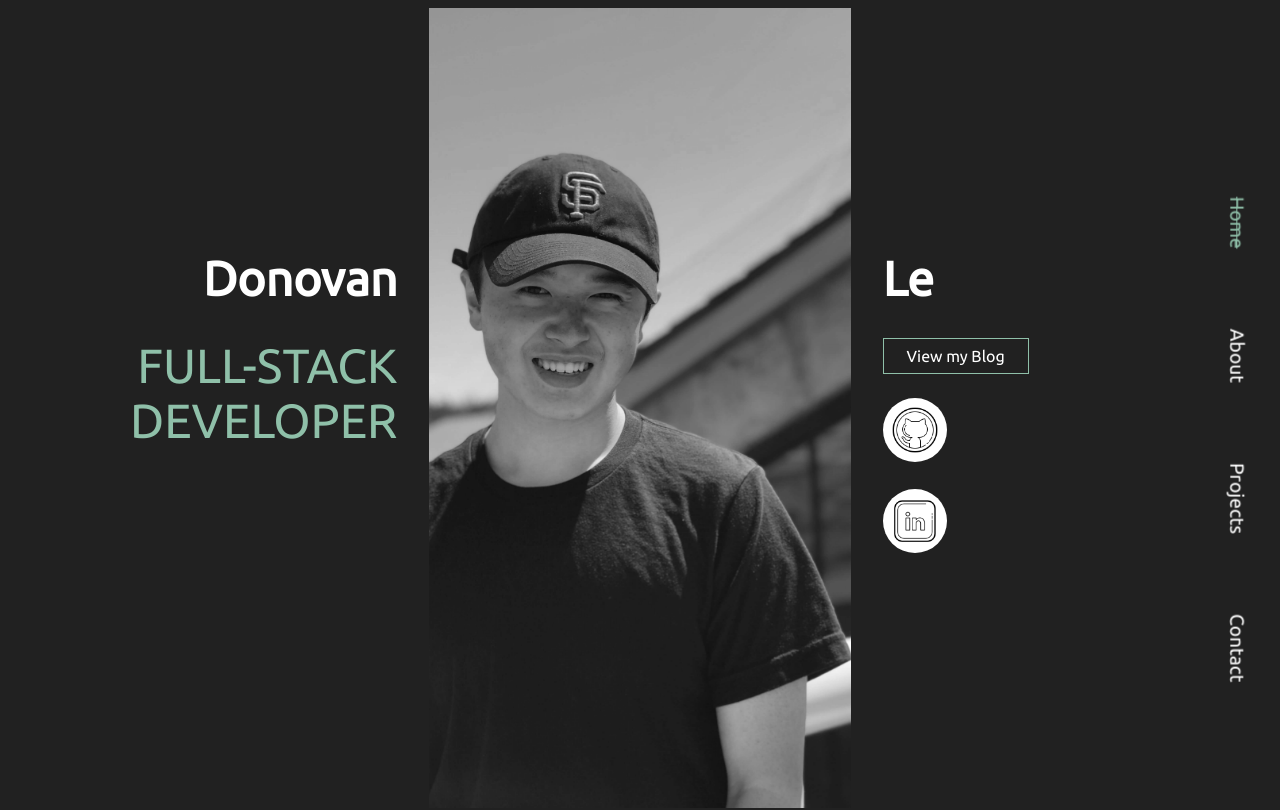
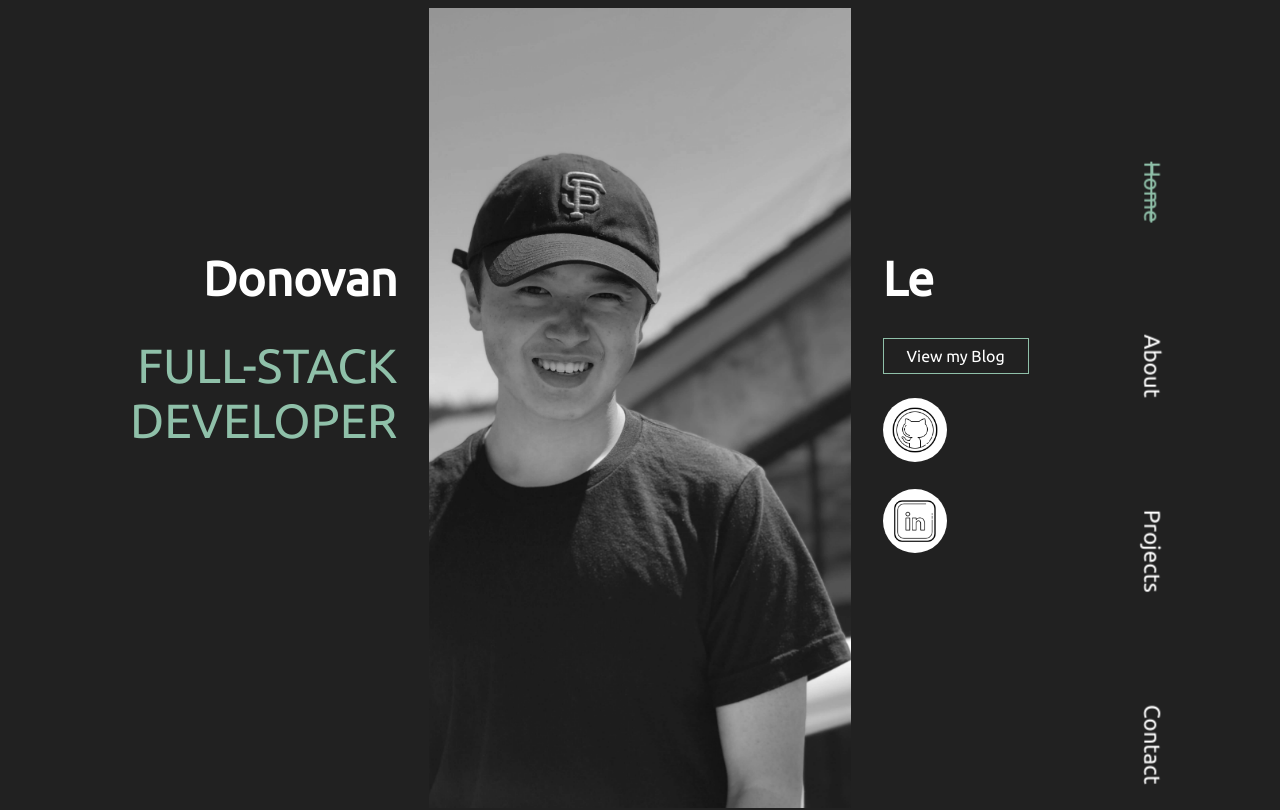
Before and after one commit to donotle98/dons-portfolio, a React (Create React App) app: page /home in a window 1280 px wide. Shown: the top 810 px of the page. Built offline with nearby package versions, Linux system fonts and the light colour scheme.

Commit message:
changed linked

```diff
--- a/src/App.js
+++ b/src/App.js
@@ -55,8 +55,8 @@ const StyledWrapper = styled.main`
             transform: rotate(90deg);
             position: fixed;
             right: -260px;
-            top: 400px;
-            z-index: 100;
+            top: 60%;
+            z-index: 1000;
         }
     }
 `;
--- a/src/NavBar/NavBar.js
+++ b/src/NavBar/NavBar.js
@@ -8,9 +8,9 @@ const NavBar = () => {
         <StyledWrapper>
             <div className='nav-wrapper'>
                 <ul>
-                    <Link to='/home'>
-                        <li
-                            onClick={() => setPage('home')}
+                    <li onClick={() => setPage('home')}>
+                        <Link
+                            to='/home'
                             style={{
                                 textDecoration:
                                     page === 'home' ? 'line-through' : 'none',
@@ -18,11 +18,12 @@ const NavBar = () => {
                             }}
                         >
                             Home
-                        </li>
-                    </Link>
-                    <Link to='/about'>
-                        <li
-                            onClick={() => setPage('about')}
+                        </Link>
+                    </li>
+
+                    <li onClick={() => setPage('about')}>
+                        <Link
+                            to='/about'
                             style={{
                                 textDecoration:
                                     page === 'about' ? 'line-through' : 'none',
@@ -30,11 +31,12 @@ const NavBar = () => {
                             }}
                         >
                             About
-                        </li>
-                    </Link>
-                    <Link to='/projects'>
-                        <li
-                            onClick={() => setPage('projects')}
+                        </Link>
+                    </li>
+
+                    <li onClick={() => setPage('projects')}>
+                        <Link
+                            to='/projects'
                             style={{
                                 textDecoration:
                                     page === 'projects'
@@ -45,11 +47,12 @@ const NavBar = () => {
                             }}
                         >
                             Projects
-                        </li>
-                    </Link>
-                    <Link to='/contact'>
-                        <li
-                            onClick={() => setPage('contact')}
+                        </Link>
+                    </li>
+
+                    <li onClick={() => setPage('contact')}>
+                        <Link
+                            to='/contact'
                             style={{
                                 textDecoration:
                                     page === 'contact'
@@ -59,8 +62,8 @@ const NavBar = () => {
                             }}
                         >
                             Contact
-                        </li>
-                    </Link>
+                        </Link>
+                    </li>
                 </ul>
             </div>
         </StyledWrapper>
@@ -75,15 +78,18 @@ const StyledWrapper = styled.main`
             ul {
                 background-color: rgb(48, 48, 48, 0.8);
                 display: flex;
-                color: white;
+
                 padding: 1rem;
-                a {
-                    text-decoration: none;
-                }
+
                 li {
                     list-style-type: none;
                     padding-right: 1rem;
                     font-size: 1.2rem;
+
+                    a {
+                        text-decoration: none;
+                        color: white;
+                    }
                 }
             }
         }
@@ -93,15 +99,15 @@ const StyledWrapper = styled.main`
             ul {
                 display: flex;
 
-                color: white;
-                a {
-                    text-decoration: none;
-                }
                 li {
                     list-style-type: none;
-                    margin-right: 3rem;
-                    padding: 1rem;
-                    font-size: 1.2rem;
+                    margin-right: 4rem;
+                    padding-right: 3rem;
+                    font-size: 1.4rem;
+                    a {
+                        text-decoration: none;
+                        color: white;
+                    }
                 }
 
                 li:hover {
```
Also changed, not shown: 1 other file (tests, documents, lock files or other folders).
